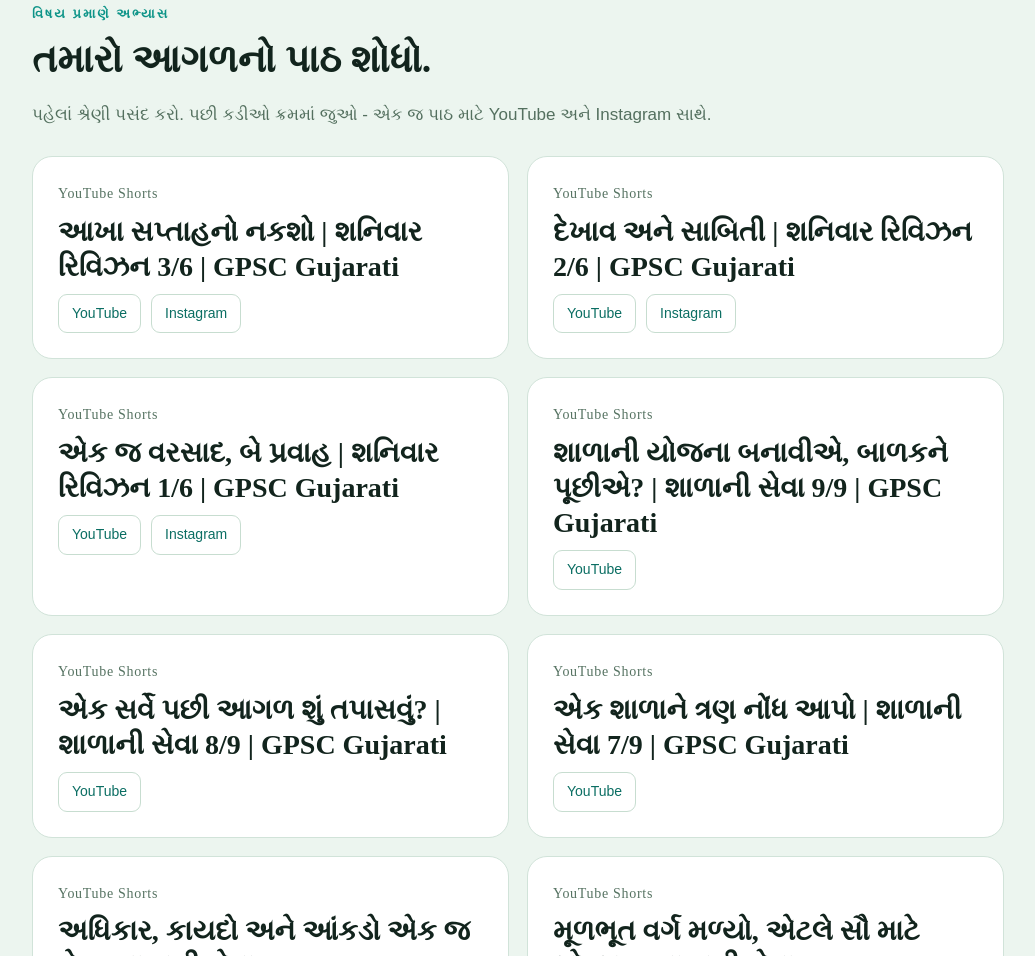
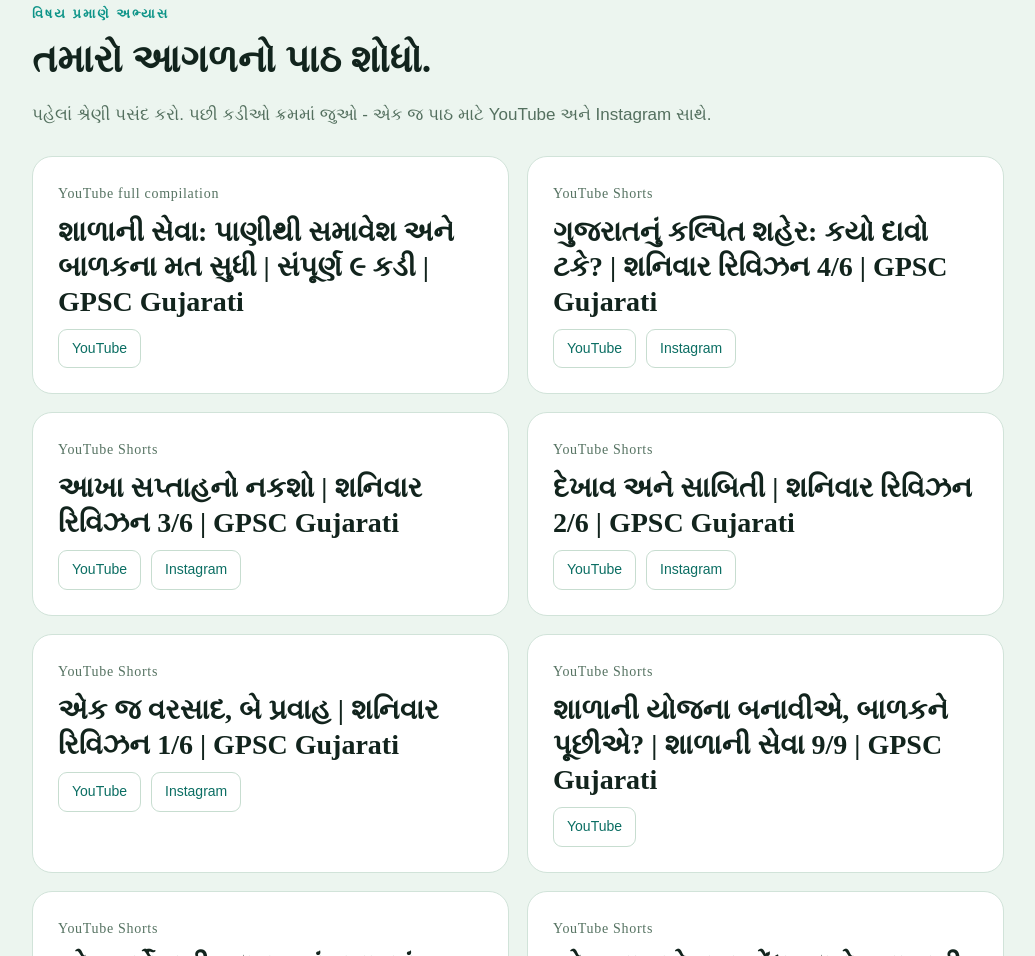
Before and after one commit to hemantdoc12/ahamgpsc, a plain HTML site: page index.html in a window 1280 px wide. Shown: the part 882-1838 px from the top of the page, without its empty margins (122-1157 px from the left). Drawn offline with Linux system fonts and the light colour scheme; a web font is replaced by a local one.

Commit message:
Publish verified S04 and 20Nov compilation links

```diff
--- a/index.html
+++ b/index.html
@@ -230,6 +230,8 @@
 </div>
 </div>
 <section id="learn"><div class="wrap"><div class="learn-intro"><div class="seclabel">વિષય પ્રમાણે અભ્યાસ</div><h2>તમારો આગળનો પાઠ શોધો.</h2><p>પહેલાં શ્રેણી પસંદ કરો. પછી કડીઓ ક્રમમાં જુઓ - એક જ પાઠ માટે YouTube અને Instagram સાથે.</p></div><div class="lesson-grid">
+<article class="course"><div class="course-main"><div class="meta">YouTube full compilation</div><h3>શાળાની સેવા: પાણીથી સમાવેશ અને બાળકના મત સુધી | સંપૂર્ણ ૯ કડી | GPSC Gujarati</h3><div class="watch-links"><a href="https://youtu.be/livK9GVGuTc" rel="noopener" target="_blank">YouTube</a></div></div></article>
+<article class="course"><div class="course-main"><div class="meta">YouTube Shorts</div><h3>ગુજરાતનું કલ્પિત શહેર: કયો દાવો ટકે? | શનિવાર રિવિઝન 4/6 | GPSC Gujarati</h3><div class="watch-links"><a href="https://www.youtube.com/shorts/S2OLCMxxyB8" rel="noopener" target="_blank">YouTube</a><a href="https://www.instagram.com/ai_gpsc_aham/reel/DgAV4dnuxuU/" rel="noopener" target="_blank">Instagram</a></div></div></article>
 <article class="course"><div class="course-main"><div class="meta">YouTube Shorts</div><h3>આખા સપ્તાહનો નકશો | શનિવાર રિવિઝન 3/6 | GPSC Gujarati</h3><div class="watch-links"><a href="https://www.youtube.com/shorts/oyyflmHEBN0" rel="noopener" target="_blank">YouTube</a><a href="https://www.instagram.com/ai_gpsc_aham/reel/Df_98FMu4r1/" rel="noopener" target="_blank">Instagram</a></div></div></article>
 <article class="course"><div class="course-main"><div class="meta">YouTube Shorts</div><h3>દેખાવ અને સાબિતી | શનિવાર રિવિઝન 2/6 | GPSC Gujarati</h3><div class="watch-links"><a href="https://www.youtube.com/shorts/8zihOIvDLtM" rel="noopener" target="_blank">YouTube</a><a href="https://www.instagram.com/ai_gpsc_aham/reel/Df_l1geO5l7/" rel="noopener" target="_blank">Instagram</a></div></div></article>
 <article class="course"><div class="course-main"><div class="meta">YouTube Shorts</div><h3>એક જ વરસાદ, બે પ્રવાહ | શનિવાર રિવિઝન 1/6 | GPSC Gujarati</h3><div class="watch-links"><a href="https://www.youtube.com/shorts/IjLJMNt5ZzU" rel="noopener" target="_blank">YouTube</a><a href="https://www.instagram.com/ai_gpsc_aham/reel/Df_UdmBuTOx/" rel="noopener" target="_blank">Instagram</a></div></div></article>
```
